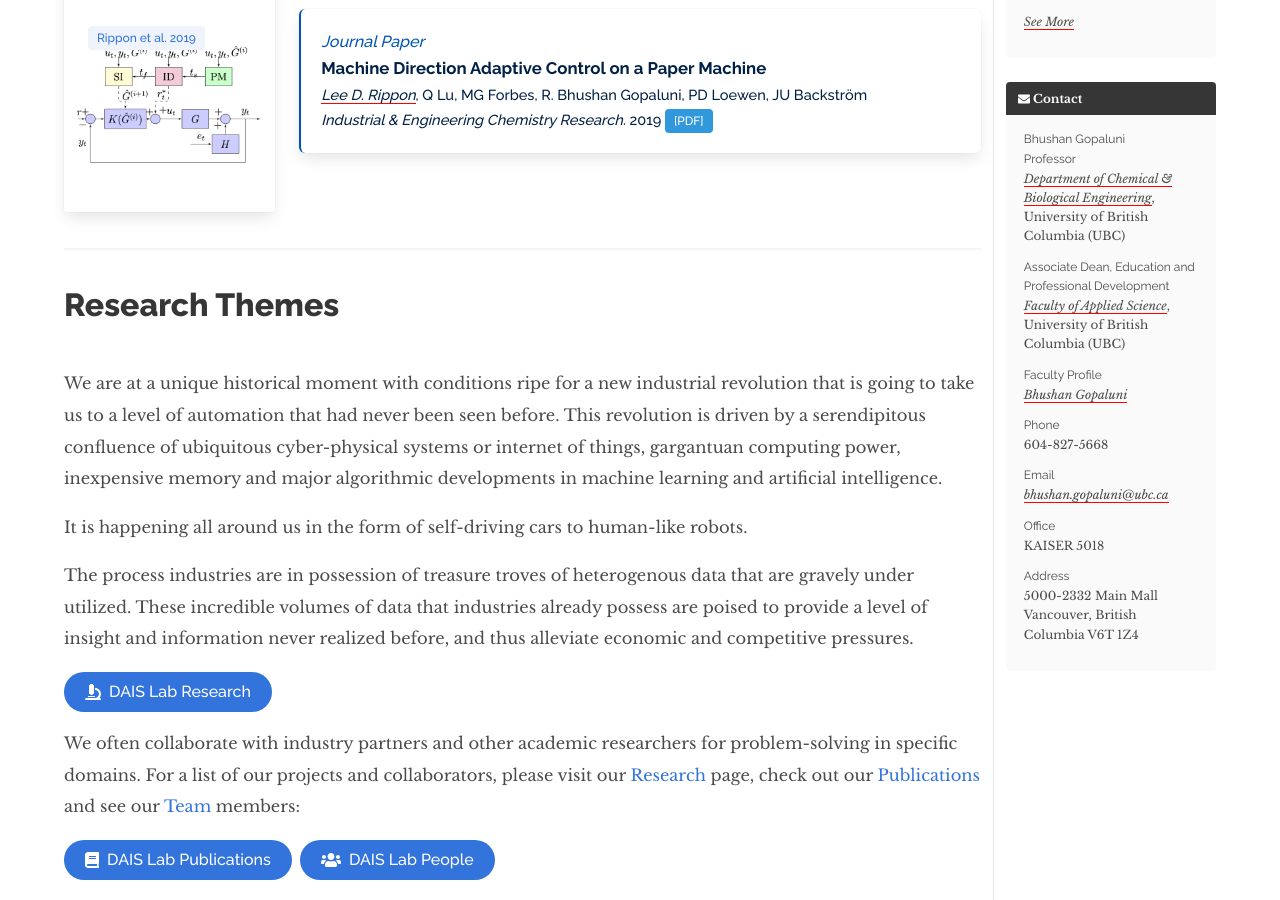
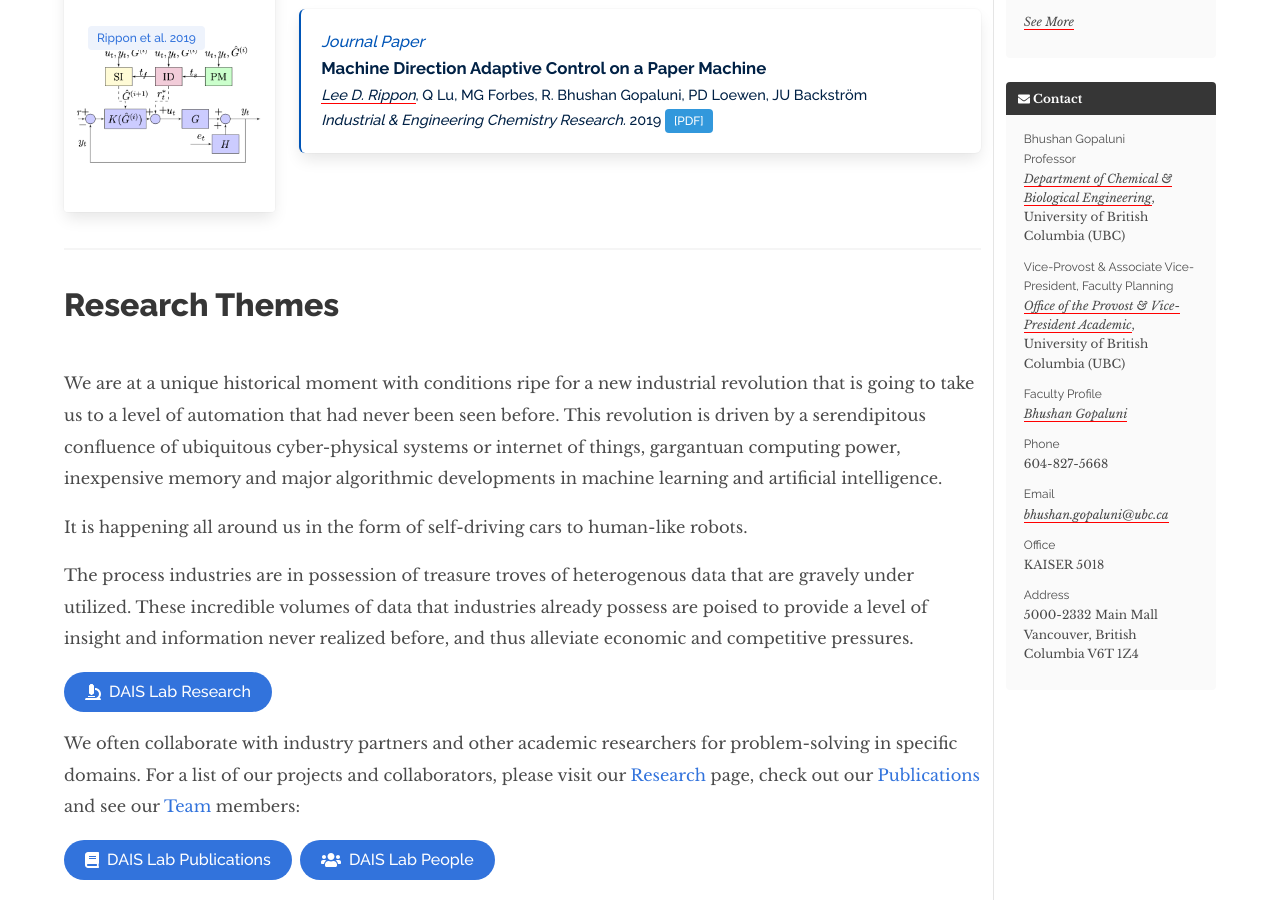
Before and after one commit to daisubc/daisubc.github.io, a Jekyll site: the page built from index.md, in a window 1280 px wide and 900 px high, scrolled down 2797 px. Built offline with Jekyll 4.4.1, drawn with Linux system fonts in a browser that asks for light colours; nearby versions of some CDN libraries; some of the changed text lies outside the part shown.

Commit message:
update contact

```diff
--- a/_config.yml
+++ b/_config.yml
@@ -20,10 +20,10 @@ department: Department of Chemical & Biological Engineering
 depturl: https://chbe.ubc.ca/
 university: University of British Columbia (UBC)
 jobtitle: Professor
-secondjobtitle: Associate Dean, Education and Professional Development
-faculty: Faculty of Applied Science
+secondjobtitle: Vice-Provost & Associate Vice-President, Faculty Planning
+faculty: Office of the Provost & Vice-President Academic
 facultyprofile: https://engineering.ubc.ca/profile/bhushan-gopaluni
-facultyurl: https://apsc.ubc.ca/
+facultyurl: https://academic.ubc.ca/
 profilepic: https://dais.chbe.ubc.ca/assets/profile/bhushan.jpg
 
 # Your address and contact
```
